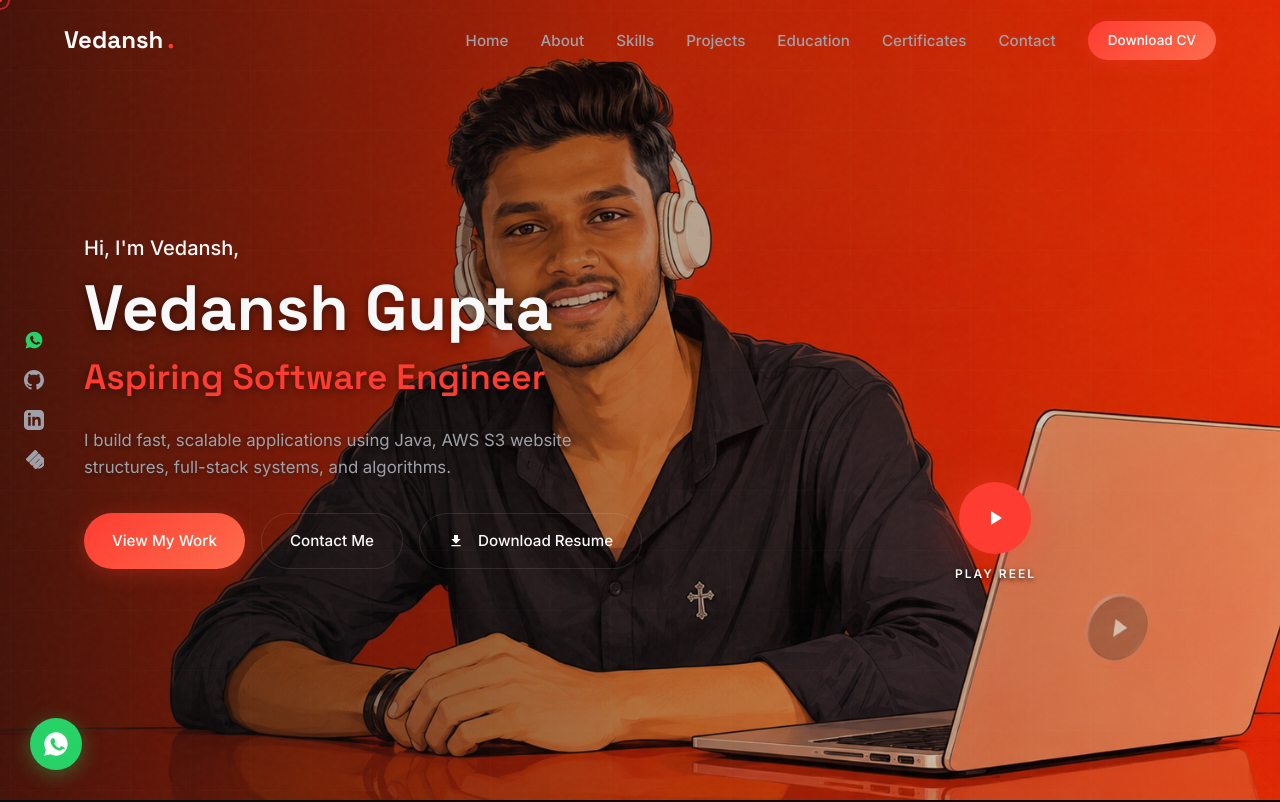
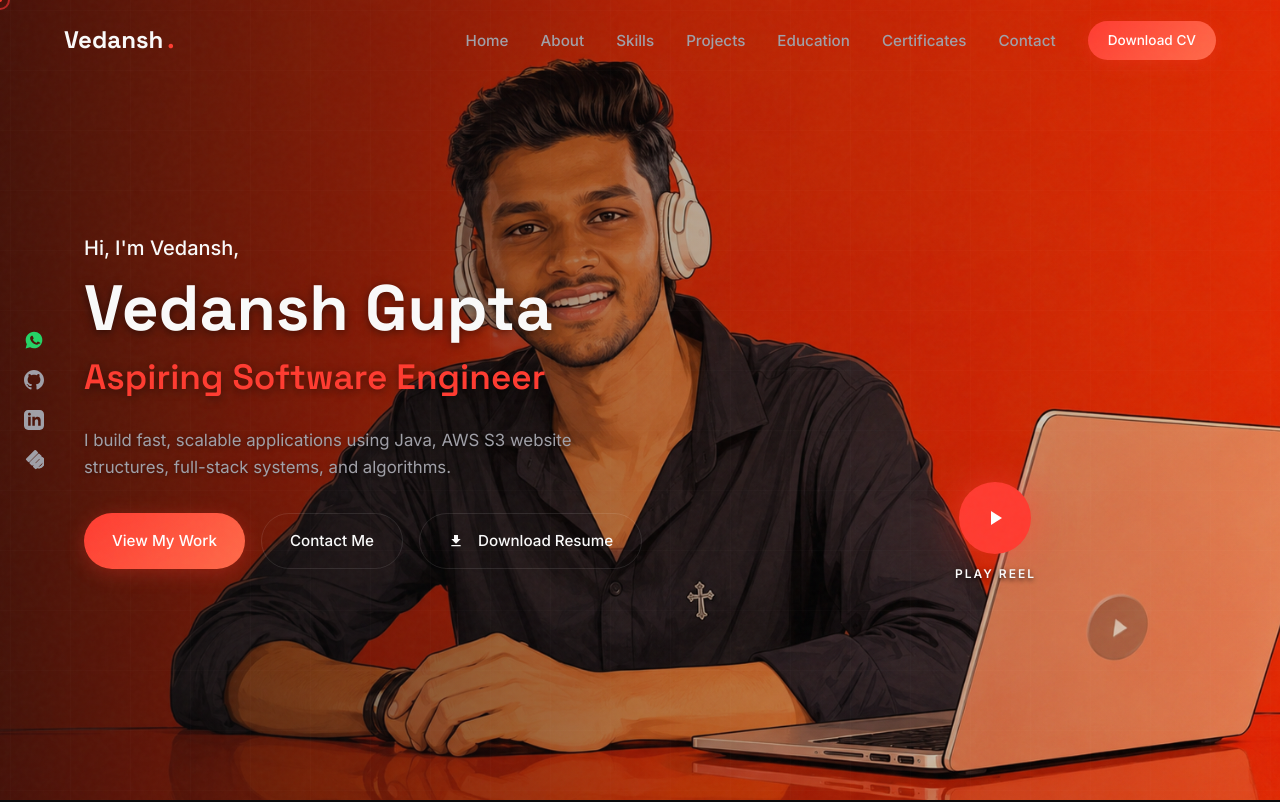
Before and after one commit to vedanshg7572/new-portfolio-, a React (Vite) app: page / in a window 1280 px wide. Shown: the top 802 px of the page. Built offline with nearby package versions, Linux system fonts and the light colour scheme.

Commit message:
fix: remove floating permanent WhatsApp button

```diff
--- a/src/components/Footer.jsx
+++ b/src/components/Footer.jsx
@@ -73,16 +73,6 @@ export default function Footer() {
         </div>
       </div>
 
-      <a
-        href={personalInfo.social.whatsapp}
-        target="_blank"
-        rel="noopener noreferrer"
-        className="whatsapp-float-btn"
-        aria-label="Chat on WhatsApp"
-      >
-        <svg viewBox="0 0 24 24" width="28" height="28"><path fill="#FFF" d="M12.012 2c-5.506 0-9.989 4.478-9.99 9.984 0 1.764.459 3.488 1.333 5.006l-1.417 5.176 5.302-1.39c1.463.798 3.111 1.218 4.767 1.218h.004c5.506 0 9.99-4.478 9.99-9.984 0-2.668-1.039-5.176-2.927-7.062a9.923 9.923 0 0 0-7.062-2.952zm5.795 14.168c-.244.686-1.42 1.31-1.956 1.393-.497.078-1.144.11-1.844-.113-1.637-.52-2.884-1.282-4.048-2.449-1.164-1.164-1.926-2.411-2.447-4.048-.223-.7-.19-1.347-.113-1.844.083-.536.707-1.712 1.393-1.956.244-.087.49-.117.707-.117.17 0 .323.008.452.015.27.015.424.032.61.472.244.577.834 2.036.907 2.183.073.147.122.318.024.513-.098.195-.147.318-.293.488-.147.171-.309.383-.44.513-.147.147-.301.309-.129.605.171.296.762 1.258 1.635 2.036 1.125 1.002 2.072 1.312 2.368 1.459.296.147.467.122.639-.073.171-.195.733-.855.928-1.148.195-.293.391-.244.66-.147.269.098 1.711.807 2.004.953.293.147.488.22.562.342.073.122.073.708-.171 1.394z"/></svg>
-      </a>
-
       <button
         className={`back-to-top ${visible ? 'visible' : ''}`}
         onClick={scrollToTop}
```
